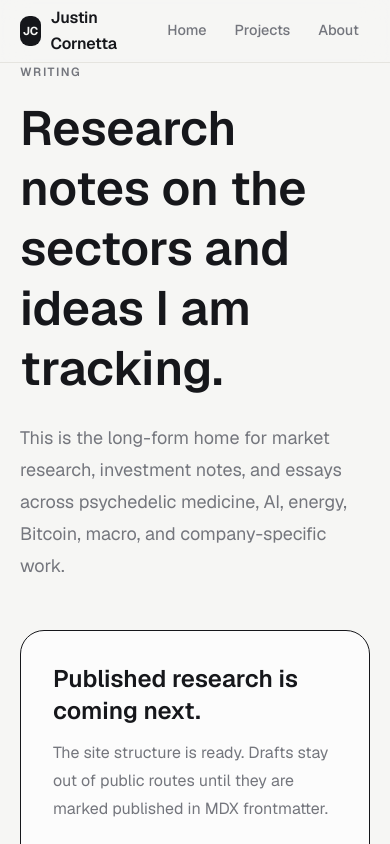
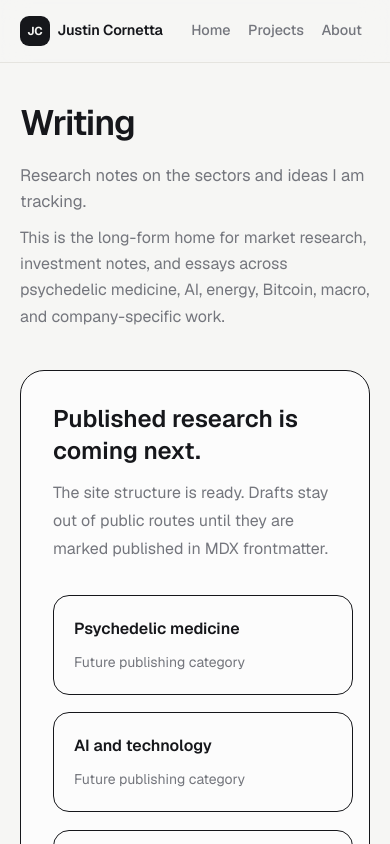
Before and after one commit to justincornetta/personal-website, a Next.js app: page /writing in a window 390 px wide. Shown: the top 844 px of the page. Built offline with nearby package versions, Linux system fonts and the light colour scheme.

Commit message:
Standardize page layouts

```diff
--- a/src/app/globals.css
+++ b/src/app/globals.css
@@ -83,7 +83,7 @@ a { color: inherit; text-decoration: none; }
   border-bottom: 1px solid var(--line);
 }
 .site-header__row { display: flex; align-items: center; justify-content: space-between; height: 62px; gap: 1.5rem; }
-.brand { display: inline-flex; align-items: center; gap: 0.6rem; font-weight: 600; letter-spacing: -0.01em; color: var(--ink); }
+.brand { display: inline-flex; align-items: center; flex: 0 0 auto; gap: 0.6rem; font-weight: 600; letter-spacing: -0.01em; color: var(--ink); white-space: nowrap; }
 .brand__mark { width: 30px; height: 30px; border-radius: 9px; display: grid; place-items: center; background: var(--ink); color: var(--paper); font-size: 0.72rem; font-weight: 700; }
 .nav { display: flex; align-items: center; gap: 0.35rem; }
 .nav__link { color: var(--muted); font-size: 0.9rem; font-weight: 500; padding: 0.4rem 0.7rem; border-radius: 999px; transition: color 0.18s var(--ease), background 0.18s var(--ease); }
@@ -146,11 +146,11 @@ a { color: inherit; text-decoration: none; }
 }
 
 /* ===================== Section head + carousel ===================== */
-.sec-title { margin: 0.5rem 0 0; font-size: clamp(1.7rem, 3.4vw, 2.4rem); letter-spacing: -0.025em; font-weight: 600; color: var(--ink); }
-.sec-sub { margin: 0.7rem 0 0; color: var(--muted); font-size: 0.98rem; line-height: 1.55; max-width: 60ch; }
-.rail-head { display: flex; align-items: flex-end; justify-content: space-between; margin-top: clamp(2.5rem, 6vw, 4.5rem); gap: 1.25rem; flex-wrap: wrap; }
-.rail-head__lead { max-width: 62ch; }
-.rail-controls { display: flex; gap: 0.5rem; }
+.sec-title { margin: 0.5rem 0 0; font-size: clamp(1.7rem, 3.4vw, 2.4rem); letter-spacing: -0.025em; font-weight: 600; color: var(--ink); text-wrap: balance; }
+.sec-sub { margin: 0.7rem 0 0; color: var(--muted); font-size: 0.98rem; line-height: 1.55; max-width: 72ch; }
+.rail-head { display: flex; align-items: flex-end; justify-content: space-between; margin-top: clamp(2.5rem, 6vw, 4.5rem); gap: 1.25rem; }
+.rail-head__lead { flex: 1 1 auto; min-width: 0; }
+.rail-controls { display: flex; gap: 0.5rem; margin-left: auto; }
 .icon-btn { width: 42px; height: 42px; border-radius: 999px; border: 1px solid var(--line); background: var(--surface); color: var(--ink); cursor: pointer; display: grid; place-items: center; transition: border-color 0.18s var(--ease), transform 0.18s var(--ease); }
 .icon-btn:hover { border-color: var(--ink); }
 .icon-btn:active { transform: scale(0.94); }
@@ -182,10 +182,21 @@ a { color: inherit; text-decoration: none; }
 .readmore svg { width: 15px; height: 15px; transition: transform 0.2s var(--ease); }
 .card:hover .readmore svg { transform: translate(2px, -2px); }
 
-/* ===================== Page header (Projects / About) ===================== */
+/* ===================== Page headers ===================== */
 .page-head { padding: clamp(3rem, 7vw, 5rem) 0 0; }
-.page-title { margin: 0.8rem 0 0; font-size: clamp(2.2rem, 6vw, 4rem); letter-spacing: -0.03em; line-height: 1.03; font-weight: 600; color: var(--ink); text-wrap: balance; }
-.page-lead { margin: 1.3rem 0 0; max-width: 60ch; font-size: 1.06rem; color: var(--muted); line-height: 1.6; }
+.page-title { margin: 0; max-width: 22ch; font-size: clamp(2.2rem, 6vw, 4rem); letter-spacing: -0.03em; line-height: 1.03; font-weight: 600; color: var(--ink); text-wrap: balance; }
+.eyebrow + .page-title { margin-top: 0.8rem; }
+.page-lead { margin: 1.3rem 0 0; max-width: 72ch; font-size: clamp(1.04rem, 1.8vw, 1.16rem); color: var(--muted); line-height: 1.58; }
+.page-summary { margin: 0.65rem 0 0; max-width: 72ch; font-size: 1rem; color: var(--muted); line-height: 1.65; }
+.projects-intro .page-lead { max-width: 72ch; }
+.writing-empty { margin-top: 2.5rem; }
+.projects-grid { grid-template-columns: repeat(2, minmax(0, 1fr)); }
+.projects-more { display: flex; align-items: center; gap: 1rem; margin-top: 1.1rem; padding: 1.2rem 1.3rem; border: 1px dashed var(--line); border-radius: var(--radius); color: var(--muted); }
+.projects-more .card__ghost-title, .projects-more .card__ghost-text { margin-top: 0; max-width: none; }
+.projects-more .card__ghost-text { margin-top: 0.2rem; }
+@media (max-width: 700px) {
+  .projects-grid { grid-template-columns: 1fr; }
+}
 
 /* ===================== About ===================== */
 .about { padding: clamp(1.25rem, 3vw, 2rem) 0 0; }
@@ -195,9 +206,9 @@ a { color: inherit; text-decoration: none; }
 .about-carousel__controls .icon-btn { background: color-mix(in srgb, var(--surface) 92%, transparent); box-shadow: 0 6px 18px rgba(22, 23, 27, 0.12); }
 .about__intro-carousel + .pullquote { margin-top: clamp(1.75rem, 3vw, 2.5rem); }
 .pullquote { margin: clamp(1.8rem, 4vw, 2.8rem) 0 0; padding: clamp(1.6rem, 3.5vw, 2.6rem) 0; border-top: 1px solid var(--line); border-bottom: 1px solid var(--line); }
-.pullquote blockquote { margin: 0; font-size: clamp(1.5rem, 3.6vw, 2.5rem); line-height: 1.22; letter-spacing: -0.025em; font-weight: 600; text-wrap: balance; max-width: 24ch; color: var(--ink); }
+.pullquote blockquote { margin: 0 auto; font-size: clamp(1.5rem, 3.6vw, 2.5rem); line-height: 1.22; letter-spacing: -0.025em; font-weight: 600; text-wrap: balance; max-width: 30ch; color: var(--ink); text-align: center; }
 .pullquote .q { color: var(--accent-ink); }
-.pullquote figcaption { margin-top: 1rem; font-size: 0.8rem; font-weight: 600; letter-spacing: 0.1em; text-transform: uppercase; color: var(--muted); }
+.pullquote figcaption { margin-top: 1rem; font-size: 0.8rem; font-weight: 600; letter-spacing: 0.1em; text-transform: uppercase; color: var(--muted); text-align: center; }
 .pullquote__gloss { margin: 1.3rem 0 0; max-width: 56ch; color: var(--ink-soft); font-size: 1.04rem; line-height: 1.6; }
 .about__grid { display: grid; grid-template-columns: 1fr; gap: 3rem; margin-top: 3rem; }
 @media (min-width: 860px) { .about__grid { grid-template-columns: 1.4fr 0.9fr; gap: 4rem; } }
@@ -220,8 +231,8 @@ a { color: inherit; text-decoration: none; }
 .case__back { display: inline-flex; align-items: center; gap: 0.4rem; font-size: 0.86rem; font-weight: 600; color: var(--muted); }
 .case__back:hover { color: var(--ink); }
 .case__back svg { width: 16px; height: 16px; }
-.case__title { margin: 1.4rem 0 0; font-size: clamp(2rem, 5vw, 3.4rem); letter-spacing: -0.03em; font-weight: 600; line-height: 1.05; max-width: 20ch; text-wrap: balance; color: var(--ink); }
-.case__sub { margin: 0.9rem 0 0; font-size: clamp(1.05rem, 2vw, 1.3rem); line-height: 1.4; color: var(--ink-soft); max-width: 52ch; letter-spacing: -0.01em; }
+.case__title { margin: 1.4rem 0 0; font-size: clamp(2rem, 5vw, 3.4rem); letter-spacing: -0.03em; font-weight: 600; line-height: 1.05; max-width: 24ch; text-wrap: balance; color: var(--ink); }
+.case__sub { margin: 0.9rem 0 0; font-size: clamp(1.05rem, 2vw, 1.3rem); line-height: 1.45; color: var(--ink-soft); max-width: 68ch; letter-spacing: -0.01em; }
 .case__meta { margin: 1.6rem 0 0; display: flex; flex-wrap: wrap; gap: 1rem 2rem; padding-bottom: 1.7rem; border-bottom: 1px solid var(--line); }
 .case__meta > div { display: flex; flex-direction: column; gap: 0.25rem; }
 .case__meta dt { font-size: 0.66rem; text-transform: uppercase; letter-spacing: 0.1em; color: var(--faint); font-weight: 700; }
@@ -233,7 +244,7 @@ a { color: inherit; text-decoration: none; }
 .video { display: block; position: relative; margin-top: 2rem; border-radius: 16px; overflow: hidden; border: 1px solid var(--line); aspect-ratio: 16 / 9; background: #101014; box-shadow: var(--shadow); }
 .video iframe { position: absolute; inset: 0; width: 100%; height: 100%; border: 0; }
 
-.case__body { margin-top: 2.6rem; max-width: 72ch; }
+.case__body { width: min(100%, 78ch); margin: 2.6rem auto 0; }
 
 /* prose for MDX case-study body */
 .prose-content { color: var(--ink-soft); font-size: 1.06rem; line-height: 1.72; }
@@ -319,6 +330,16 @@ a { color: inherit; text-decoration: none; }
   *, *::before, *::after { animation: none !important; transition: none !important; scroll-behavior: auto !important; }
 }
 @media (max-width: 560px) {
+  .site-header__row { gap: 0.65rem; }
+  .brand { gap: 0.45rem; font-size: 0.9rem; }
+  .nav { gap: 0.1rem; }
+  .nav__link { padding-inline: 0.5rem; }
   .rail { grid-auto-columns: minmax(260px, 84%); }
   .about__intro-carousel .gallery__track { grid-auto-columns: min(88%, 480px); }
 }
+
+@media (max-width: 720px) {
+  .page-head { padding-top: 2.6rem; }
+  .rail-head { align-items: flex-start; flex-wrap: wrap; }
+  .rail-head__lead { flex-basis: 100%; }
+}
--- a/src/app/layout.tsx
+++ b/src/app/layout.tsx
@@ -39,6 +39,7 @@ export default function RootLayout({
   return (
     <html
       lang="en"
+      data-scroll-behavior="smooth"
       className={`${geistSans.variable} ${geistMono.variable} h-full antialiased`}
     >
       <body className="min-h-full bg-background text-foreground">
--- a/src/app/projects/page.tsx
+++ b/src/app/projects/page.tsx
@@ -13,24 +13,28 @@ export default function ProjectsPage() {
 
   return (
     <section className="page-shell page-head" style={{ paddingBottom: "clamp(3rem, 8vw, 6rem)" }}>
+      <header className="projects-intro">
         <h1 className="page-title">Projects</h1>
         <p className="page-lead">
-        Research, analysis &amp; AI use cases. Personal projects consisting of web applications, AI
-        workflows &amp; automations, industry reports, and investment analysis, showcasing a wide
-        range of skills, knowledge, and experience. Each card opens into a full case study.
+          Personal projects consisting of web applications, AI workflows &amp; automations, industry
+          reports, and investment analysis, showcasing a wide range of skills, knowledge, and
+          experience.
         </p>
-      <div className="grid">
+      </header>
+      <div className="grid projects-grid">
         {projects.map((project) => (
           <ProjectCard key={project.slug} project={project} />
         ))}
+      </div>
       {projects.length <= 2 ? (
-          <div className="card card--ghost" aria-hidden="true">
+        <div className="projects-more" aria-hidden="true">
           <span className="card__ghost-mark">+</span>
+          <div>
             <p className="card__ghost-title">More on the way</p>
             <p className="card__ghost-text">New projects, research, and analysis are in progress.</p>
           </div>
+        </div>
       ) : null}
-      </div>
     </section>
   );
 }
--- a/src/app/writing/page.tsx
+++ b/src/app/writing/page.tsx
@@ -19,17 +19,18 @@ export default function WritingPage() {
   const writing = getPublishedWriting();
 
   return (
-    <section className="page-shell section-pad">
-      <div className="max-w-3xl">
-        <p className="eyebrow">Writing</p>
-        <h1 className="mt-4 text-5xl font-semibold leading-tight tracking-normal text-[var(--ink)] md:text-6xl">
-          Research notes on the sectors and ideas I am tracking.
-        </h1>
-        <p className="mt-6 text-lg leading-8 text-[var(--muted)]">
+    <section
+      className="page-shell page-head"
+      style={{ paddingBottom: "clamp(3rem, 8vw, 6rem)" }}
+    >
+      <header>
+        <h1 className="page-title">Writing</h1>
+        <p className="page-lead">Research notes on the sectors and ideas I am tracking.</p>
+        <p className="page-summary">
           This is the long-form home for market research, investment notes, and essays across
           psychedelic medicine, AI, energy, Bitcoin, macro, and company-specific work.
         </p>
-      </div>
+      </header>
 
       {writing.length > 0 ? (
         <div className="mt-12 grid gap-5 md:grid-cols-2">
@@ -38,7 +39,7 @@ export default function WritingPage() {
           ))}
         </div>
       ) : (
-        <div className="mt-12 rounded-3xl border border-[var(--border)] bg-white/72 p-8">
+        <div className="writing-empty rounded-3xl border border-[var(--border)] bg-white/72 p-8">
           <h2 className="text-2xl font-semibold text-[var(--ink)]">Published research is coming next.</h2>
           <p className="mt-3 max-w-2xl leading-7 text-[var(--muted)]">
             The site structure is ready. Drafts stay out of public routes until they are marked
```
Also changed, not shown: src/app/writing/[slug]/page.tsx (+18 -13 lines). Lines whose indentation alone changed are shown as unchanged.
